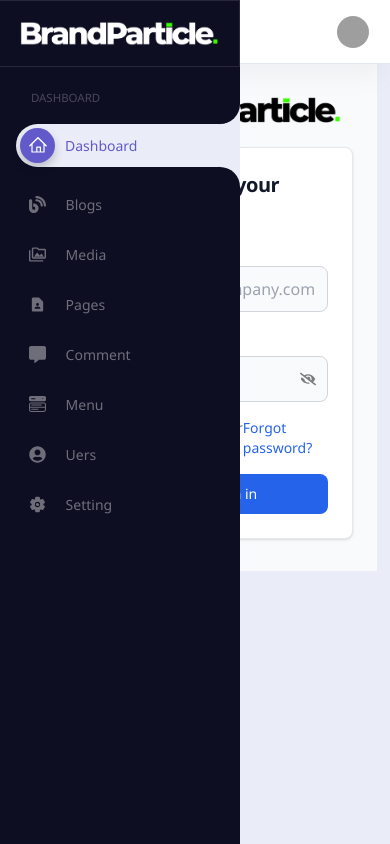
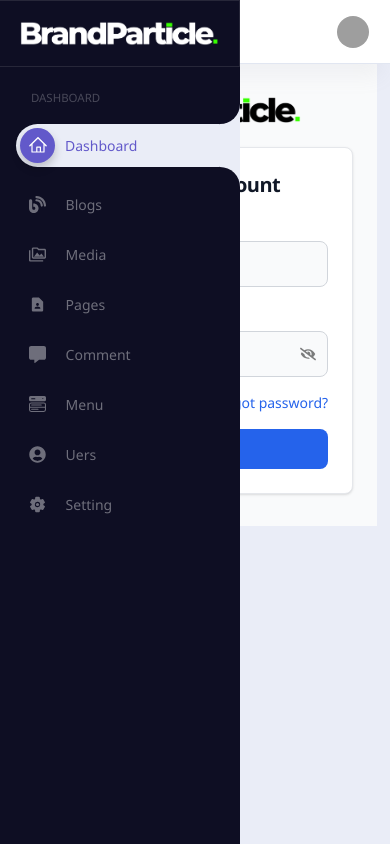
Before and after one commit to Bishal221/Brand-Particle, a React (Vite) app in the folder client/: page /admin/login in a window 390 px wide. Built offline with nearby package versions, Linux system fonts and the light colour scheme; grey boxes are pictures that could not be loaded; a web font is replaced by a local one.

Commit message:
Auto saved

```diff
--- a/client/src/Admin/Components/Header.jsx
+++ b/client/src/Admin/Components/Header.jsx
@@ -13,7 +13,7 @@
 
   return (
       <>
-      <nav className={`${menushow ? 'pl-[15rem]' : 'pl-[5rem]'} max-w-full w-full h-16 z-[100] fixed shadow-[-7.829px_11.607px_20px_#908fa017] transition-all duration-[0.1s] ease-[ease] border-b border-[#e1e6f1] bg-[#fff] px-4`}>
+      <nav className={`${menushow ? 'lg:pl-[15rem] pl-[0rem]' : 'pl-[5rem]'} max-w-full w-full h-16 z-[100] fixed shadow-[-7.829px_11.607px_20px_#908fa017] transition-all duration-[0.1s] ease-[ease] border-b border-[#e1e6f1] bg-[#fff] px-4`}>
         <header className='flex items-stretch justify-between h-full w-full mx-auto my-auto py-3'>
           <div className='flex items-stretch'>
             <button onClick={()=> MenuOpenBTN()} className='select-none w-8 text-[1.3rem] relative mx-[0.45rem] mr-[0.625rem] flex items-center px-[0.3rem] py-4'>
--- a/client/src/Admin/Components/SideBar.jsx
+++ b/client/src/Admin/Components/SideBar.jsx
@@ -4,7 +4,7 @@
 
 const SideBar = (props) => {
 
-    const { SmallLogo, MainLogo, Menu, menushow } = props;
+    const { SmallLogo, MainLogo, Menu, menushow, setMenushow } = props;
 
     const [currentMenu, setCurrentMenu] = useState(null);
     const [currentSubMenu, setCurrentSubMenu] = useState(null);
@@ -13,7 +13,7 @@
 
     const MenuOpen = (menu) => {
         if (menu.submenu) {
-            setCurrentMenu(menu.id)
+            setCurrentMenu(menu.id);
             setSubMenuActive(true);
             return;
         }
@@ -29,7 +29,10 @@
 
     return (
         <>
-            <aside className={`${menushow ? 'w-60 lg:block hidden' : 'w-60 lg:w-20 hover:w-60'} bg-[#0e0e23] h-full group fixed z-[103] transition-all duration-[0.3s] ease-[ease]`}>
+            <aside className={`${menushow ? 'w-60 lg:block hidden' : 'w-60 transition-all duration-300 lg:w-20 hover:w-60'} bg-[#0e0e23] h-full group fixed z-[103] transition-all duration-[0.3s] ease-[ease]`}>
+                <section onClick={()=> setMenushow(true)} className='w-full lg:hidden block select-none max-w-[calc(100vw-15rem)] fixed bg-transparent top-0 right-0 h-full'>
+
+                </section>
                 <div className={`${menushow ? 'w-60' : 'w-60 lg:w-20 lg:group-hover:w-60'} fixed flex z-[9] items-center justify-center transition-all duration-[0.3s] ease-[ease] px-5 py-5 border-e border-y border-[#ffffff1a]`}>
                     <Link to={'/admin'} className=''>
                         <img src={MainLogo} className={`${menushow ? 'hidden lg:block lg:w-[184px]' : ' lg:hidden group-hover:block'} transition-all duration-[0.05s]`} alt="" />
@@ -62,7 +65,7 @@
                                                                 return (
                                                                     <>
                                                                         <li key={menu.id} onClick={() => SunMenuBtn(menu.id, submenu)}>
-                                                                            <Link to={''} className={`${menushow ? 'py-[0.45rem] pr-[1.6rem] hover:text-white hover:font-medium transition-all duration-300 text-[#fff6] inline-flex items-start' : 'py-[0.45rem] pr-[0.5rem] pl-[0.6rem] hover:text-white hover:font-medium transition-all duration-300 text-[#fff6] inline-flex items-start'} ${currentSubMenu === submenu.id ? 'text-white' : '' }`}>
+                                                                            <Link to={''} className={`${menushow ? 'py-[0.45rem] pr-[1.6rem] hover:text-white hover:font-medium transition-all duration-300 text-[#fff6] inline-flex items-start' : 'py-[0.45rem] pr-[0.5rem] pl-[0.6rem] hover:text-white hover:font-medium transition-all duration-300 text-[#fff6] inline-flex items-start'} ${currentSubMenu === submenu.id ? 'text-white' : ''}`}>
                                                                                 <span className={menushow ? 'mr-[1rem] mt-[0.15rem]' : 'mt-[0.15rem] mr-4 lg:mr-0 group-hover:mr-[1rem]'}><MdKeyboardDoubleArrowRight /></span>
                                                                                 <span className={`text-[0.8rem] ${menushow ? '' : 'block lg:hidden group-hover:block'}`}>{submenu.name}</span>
                                                                             </Link>
--- a/client/src/Admin/Router.jsx
+++ b/client/src/Admin/Router.jsx
@@ -23,9 +23,10 @@
                 MainLogo={Images.BrandWhite}
                 SmallLogo={Images.SmallLogoWhite}
                 Menu={Menu}
-                menushow={ menushow }
+                menushow={menushow}
+                setMenushow = {setMenushow}
             />
-            <section className={`${ menushow ? 'ml-[15rem]' : 'ml-[5rem]'} min-h-[calc(100vh_-_7.5rem)] transition-all duration-[0.05s] ease-[ease] mt-[4rem] px-[0.8rem]`}>
+            <section className={`${ menushow ? 'lg:ml-[15rem]' : 'lg:ml-[5rem]'} min-h-[calc(100vh_-_7.5rem)] transition-all duration-[0.05s] ease-[ease] mt-[4rem] px-[0.8rem]`}>
                 <Routes>
                     <Route path="/login" element={<Login />} />
                     <Route path="/" element={<ProtectedRoute><Dashboard /></ProtectedRoute>} />
```
